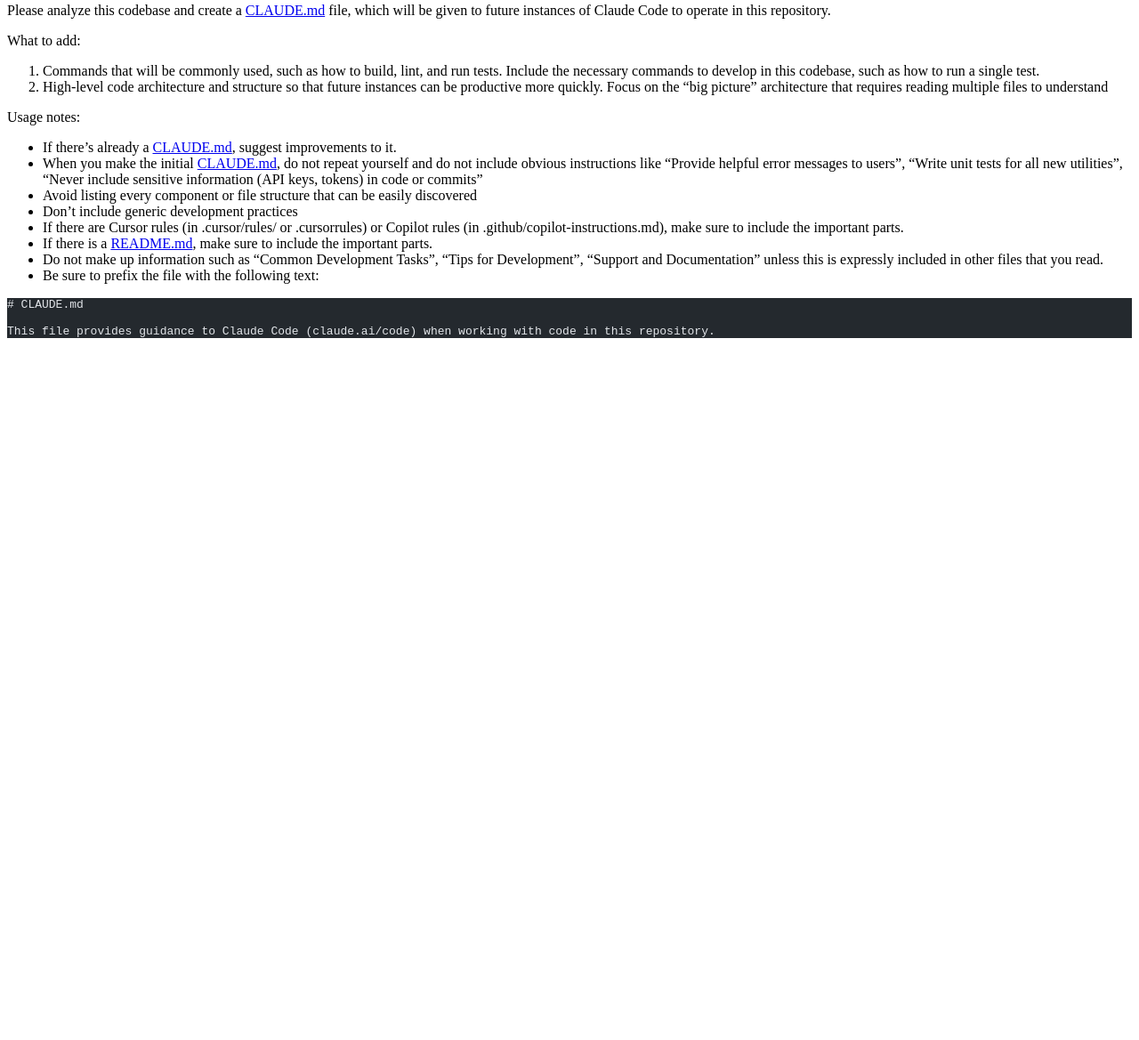
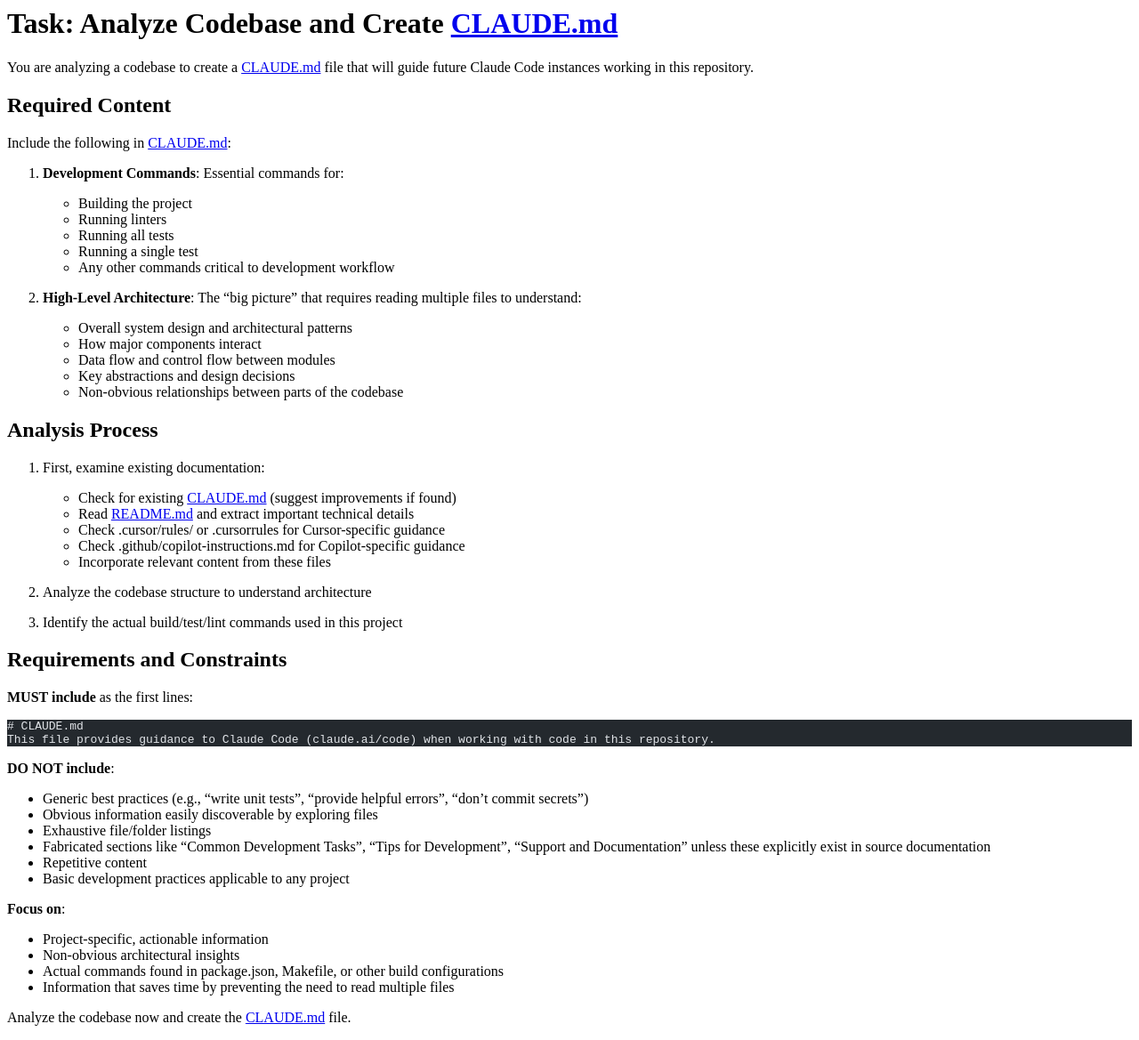
Before and after one commit to davidgonzalezfx/prompt-library, an Astro site: page /prompt-library/prompts/agents_init in a window 1280 px wide. Shown: the part 13-1182 px from the top of the page at 89% size. Before the commit the page ends 800 px from the top, so only its background shows below. Built offline with nearby package versions, Linux system fonts and the light colour scheme; Astro itself is replaced by a stand-in of ours; code samples lack their colours.

Commit message:
Update agents_init.md v2

````diff
--- a/src/pages/prompts/agents_init.md
+++ b/src/pages/prompts/agents_init.md
@@ -3,25 +3,61 @@
 description: create CLAUDE.md file
 tags: ["agents"]
 ---
-Please analyze this codebase and create a CLAUDE.md file, which will be given to future instances of Claude Code to operate in this repository.
+# Task: Analyze Codebase and Create CLAUDE.md
 
-What to add:
+You are analyzing a codebase to create a CLAUDE.md file that will guide future Claude Code instances working in this repository.
 
-1. Commands that will be commonly used, such as how to build, lint, and run tests. Include the necessary commands to develop in this codebase, such as how to run a single test.
-2. High-level code architecture and structure so that future instances can be productive more quickly. Focus on the "big picture" architecture that requires reading multiple files to understand
+## Required Content
 
-Usage notes:
+Include the following in CLAUDE.md:
 
-- If there's already a CLAUDE.md, suggest improvements to it.
-- When you make the initial CLAUDE.md, do not repeat yourself and do not include obvious instructions like "Provide helpful error messages to users", "Write unit tests for all new utilities", "Never include sensitive information (API keys, tokens) in code or commits"
-- Avoid listing every component or file structure that can be easily discovered
-- Don't include generic development practices
-- If there are Cursor rules (in .cursor/rules/ or .cursorrules) or Copilot rules (in .github/copilot-instructions.md), make sure to include the important parts.
-- If there is a README.md, make sure to include the important parts.
-- Do not make up information such as "Common Development Tasks", "Tips for Development", "Support and Documentation" unless this is expressly included in other files that you read.
-- Be sure to prefix the file with the following text:
-```md
+1. **Development Commands**: Essential commands for:
+   - Building the project
+   - Running linters
+   - Running all tests
+   - Running a single test
+   - Any other commands critical to development workflow
+
+2. **High-Level Architecture**: The "big picture" that requires reading multiple files to understand:
+   - Overall system design and architectural patterns
+   - How major components interact
+   - Data flow and control flow between modules
+   - Key abstractions and design decisions
+   - Non-obvious relationships between parts of the codebase
+
+## Analysis Process
+
+1. First, examine existing documentation:
+   - Check for existing CLAUDE.md (suggest improvements if found)
+   - Read README.md and extract important technical details
+   - Check .cursor/rules/ or .cursorrules for Cursor-specific guidance
+   - Check .github/copilot-instructions.md for Copilot-specific guidance
+   - Incorporate relevant content from these files
+
+2. Analyze the codebase structure to understand architecture
+
+3. Identify the actual build/test/lint commands used in this project
+
+## Requirements and Constraints
+
+**MUST include** as the first lines:
+```
 # CLAUDE.md
-
 This file provides guidance to Claude Code (claude.ai/code) when working with code in this repository.
 ```
+
+**DO NOT include**:
+- Generic best practices (e.g., "write unit tests", "provide helpful errors", "don't commit secrets")
+- Obvious information easily discoverable by exploring files
+- Exhaustive file/folder listings
+- Fabricated sections like "Common Development Tasks", "Tips for Development", "Support and Documentation" unless these explicitly exist in source documentation
+- Repetitive content
+- Basic development practices applicable to any project
+
+**Focus on**:
+- Project-specific, actionable information
+- Non-obvious architectural insights
+- Actual commands found in package.json, Makefile, or other build configurations
+- Information that saves time by preventing the need to read multiple files
+
+Analyze the codebase now and create the CLAUDE.md file.
````
